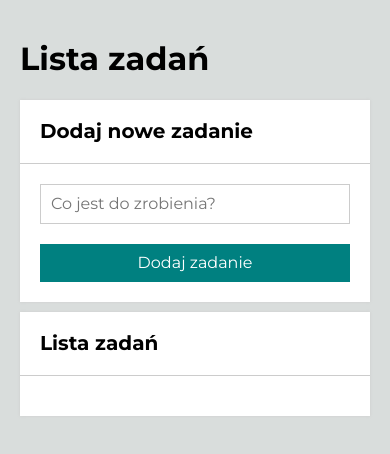
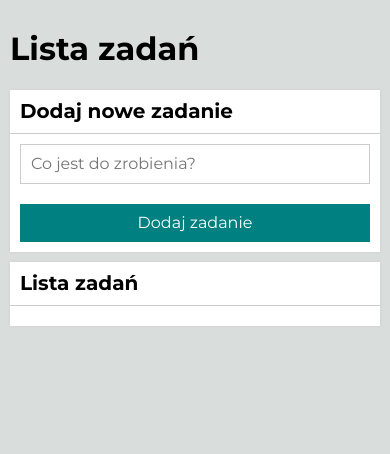
Before and after one commit to Dor-Ka/todolist-react, a React (Create React App) app: page / in a window 390 px wide. Shown: the top 454 px of the page. Built offline with nearby package versions, Linux system fonts and the light colour scheme.

Commit message:
section and container: change padding in mediaquery - mobile

```diff
--- a/src/common/Container/styled.js
+++ b/src/common/Container/styled.js
@@ -4,4 +4,7 @@ export const Container = styled.main`
     max-width: 800px;
     margin: 0 auto;
     padding: 20px;
+
+    @media(max-width: ${({ theme }) => theme.breakpoint.mobile}px) {
+        padding: 10px;
 `;
--- a/src/common/Section/styled.js
+++ b/src/common/Section/styled.js
@@ -22,11 +22,15 @@ export const Header = styled.header`
   grid-gap: 10px;
   justify-content: space-between;
 
-    @media(max-width: ${({ theme }) => theme.breakpoint.mobile}px) {
+  @media (max-width: ${({ theme }) => theme.breakpoint.mobile}px) {
     grid-template-columns: 1fr;
+    padding: 10px;
   }
 `;
 
 export const Body = styled.div`
   padding: 20px;
+
+  @media(max-width: ${({ theme }) => theme.breakpoint.mobile}px) {
+    padding: 10px;
 `;
```
Lines whose indentation alone changed are shown as unchanged.
